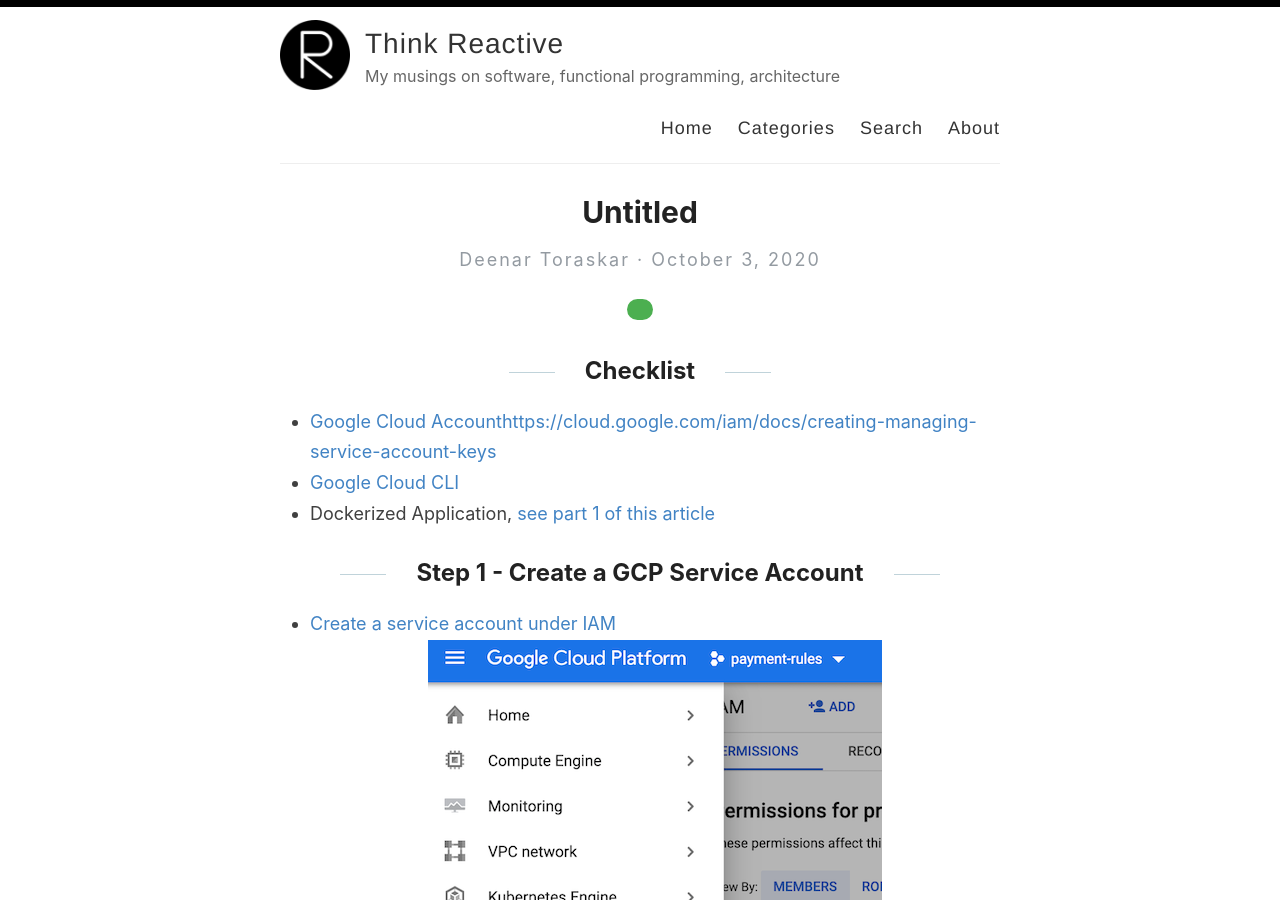
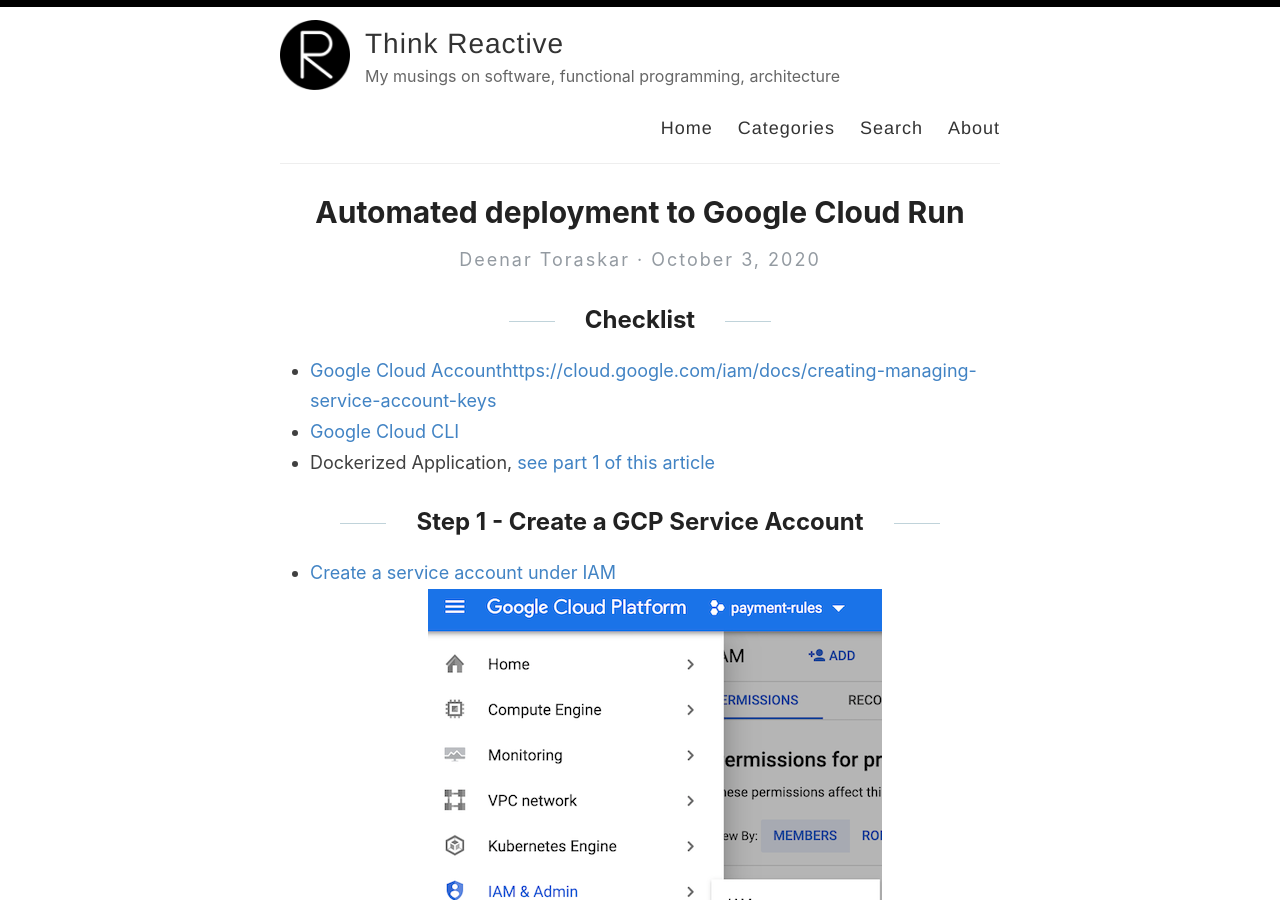
Before and after one commit to deenar/deenar.github.io, a Jekyll site: the page built from _posts/2020-10-03-deploy-to-google-cloud-run-part2.md, in a window 1280 px wide and 900 px high. Built offline with Jekyll 4.4.1, drawn with Linux system fonts in a browser that asks for light colours; comment, search, counter and statistics services are not loaded.

Commit message:
Update 2020-10-03-deploy-to-google-cloud-run-part2.md

```diff
--- a/_posts/2020-10-03-deploy-to-google-cloud-run-part2.md
+++ b/_posts/2020-10-03-deploy-to-google-cloud-run-part2.md
@@ -3,9 +3,7 @@
 published: true
 disqus: true
 fbcomments: false
-title: Untitled
-photo_url: ''
-category: ''
+title: Automated deployment to Google Cloud Run
 ---
 ## Checklist
 - [Google Cloud Account](https://cloud.google.com/free)[https://cloud.google.com/iam/docs/creating-managing-service-account-keys](https://cloud.google.com/iam/docs/creating-managing-service-account-keys)
```
